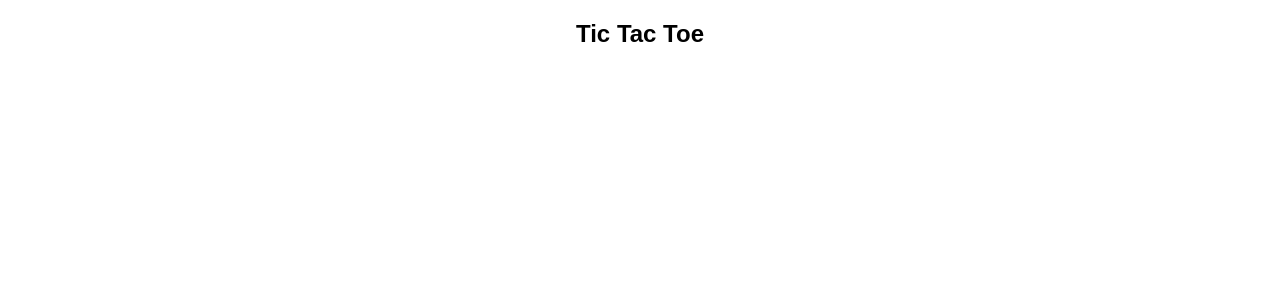
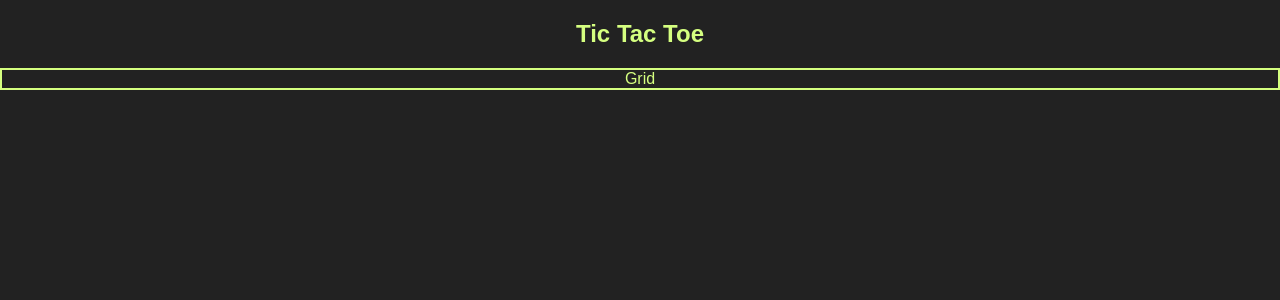
Before and after one commit to groundberry/react-tic-tac-toe, a React (Create React App) app: page / in a window 1280 px wide. Shown: the top 300 px of the page. Built offline with nearby package versions, Linux system fonts and the light colour scheme.

Commit message:
Create Grid component

```diff
--- a/src/App.jsx
+++ b/src/App.jsx
@@ -1,14 +1,29 @@
-import React from 'react';
+import React, { Component } from 'react';
+import Grid from './Grid';
 import './App.css';
 
-function App() {
+class App extends Component {
+  constructor() {
+    super();
+    this.state = {
+      grid: [
+        [false, false, false],
+        [false, false, false],
+        [false, false, false],
+      ],
+    };
+  }
+
+  render() {
     return (
       <div className="App">
         <div className="App-header">
           <h2>Tic Tac Toe</h2>
+          <Grid />
         </div>
       </div>
     );
   }
+}
 
 export default App;
--- /dev/null
+++ b/src/Grid.css
@@ -0,0 +1,5 @@
+.Grid {
+  border: 2px solid #d5ff80;
+  display: grid;
+  margin: auto;
+}
--- /dev/null
+++ b/src/Grid.jsx
@@ -0,0 +1,12 @@
+import React from 'react';
+import './Grid.css';
+
+function Grid() {
+  return (
+    <div className="Grid">
+      Grid
+    </div>
+  );
+}
+
+export default Grid;
--- a/src/index.css
+++ b/src/index.css
@@ -1,4 +1,6 @@
 body {
+  color: #d5ff80;
+  background-color: #222;
   margin: 0;
   padding: 0;
   font-family: sans-serif;
```
Also changed, not shown: 1 other file (tests, documents, lock files or other folders). Lines whose indentation alone changed are shown as unchanged.
